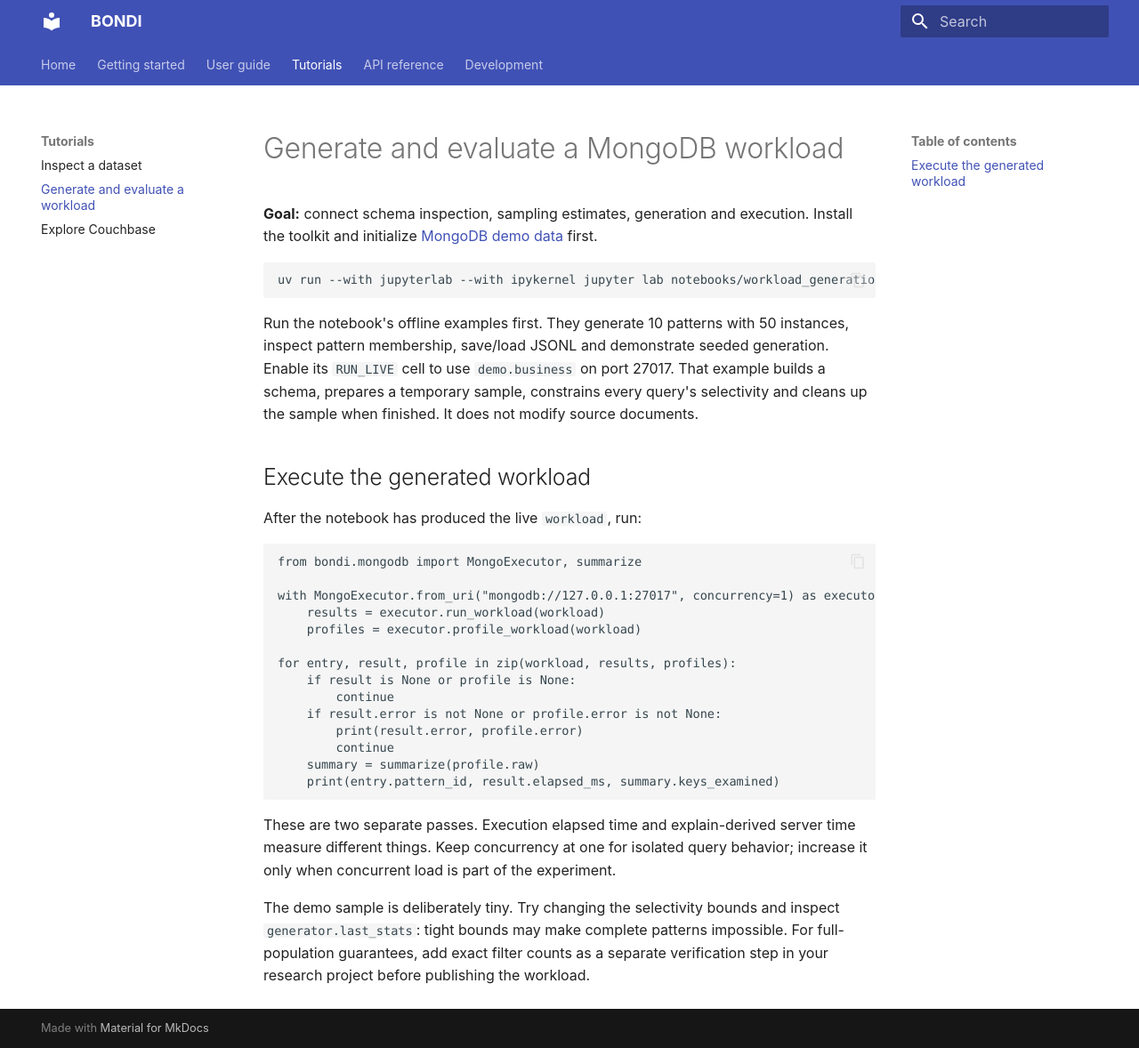
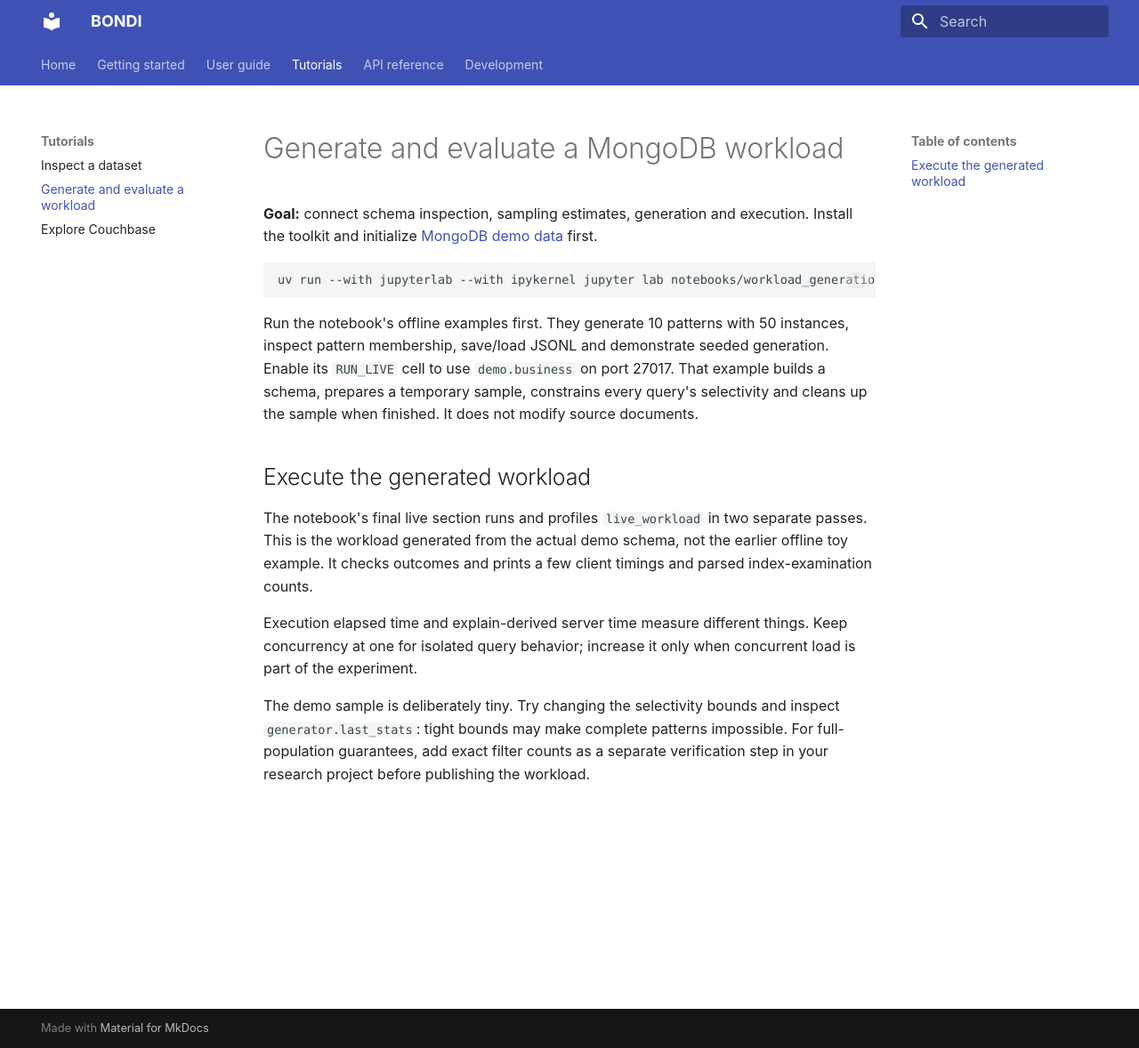
Before and after one commit to relaxed-constraints/bondi, an MkDocs documentation site: the page built from docs/tutorials/generate-workload.md, in a window 1280 px wide and 1178 px high. Shown: the whole window at 89% size. Built offline with MkDocs 1.6.1 and Material for MkDocs 9.7.7, drawn with Linux system fonts in a browser that asks for light colours.

````diff
--- a/docs/tutorials/generate-workload.md
+++ b/docs/tutorials/generate-workload.md
@@ -15,28 +15,14 @@
 
 ## Execute the generated workload
 
-After the notebook has produced the live `workload`, run:
+The notebook's final live section runs and profiles `live_workload` in two separate
+passes. This is the workload generated from the actual demo schema, not the earlier
+offline toy example. It checks outcomes and prints a few client timings and parsed
+index-examination counts.
 
-```python
-from bondi.mongodb import MongoExecutor, summarize
-
-with MongoExecutor.from_uri("mongodb://127.0.0.1:27017", concurrency=1) as executor:
-    results = executor.run_workload(workload)
-    profiles = executor.profile_workload(workload)
-
-for entry, result, profile in zip(workload, results, profiles):
-    if result is None or profile is None:
-        continue
-    if result.error is not None or profile.error is not None:
-        print(result.error, profile.error)
-        continue
-    summary = summarize(profile.raw)
-    print(entry.pattern_id, result.elapsed_ms, summary.keys_examined)
-```
-
-These are two separate passes. Execution elapsed time and explain-derived server
-time measure different things. Keep concurrency at one for isolated query behavior;
-increase it only when concurrent load is part of the experiment.
+Execution elapsed time and explain-derived server time measure different things.
+Keep concurrency at one for isolated query behavior; increase it only when
+concurrent load is part of the experiment.
 
 The demo sample is deliberately tiny. Try changing the selectivity bounds and
 inspect `generator.last_stats`: tight bounds may make complete patterns impossible.
````
Also changed, not shown: docs/quickstart.md (+4 -0 lines), 5 other files.
